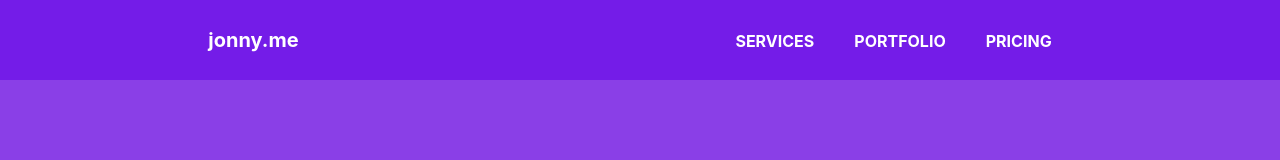
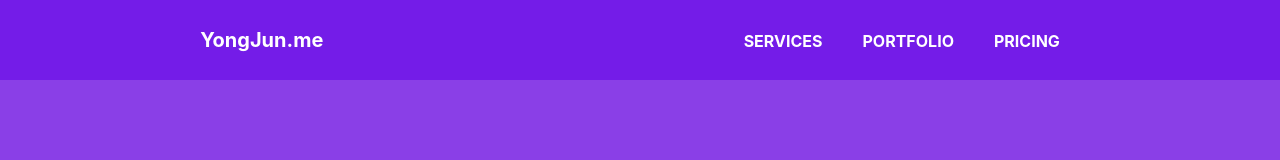
Before and after one commit to olivermen/React-Sass, a React (Create React App) app: page / in a window 1280 px wide. Shown: the top 160 px of the page. Built offline with nearby package versions, Linux system fonts and the light colour scheme.

Commit message:
younjun first commit

```diff
--- a/src/components/header/header.tsx
+++ b/src/components/header/header.tsx
@@ -7,7 +7,7 @@ const Header = () => {
   return (
     <div className="header">
       <div className="title">
-        <a href="https://jonny.me">jonny.me</a>
+        <a href="https://jonny.me">YongJun.me</a>
       </div>
       <div className="navbar">
         <a href="https://jonny.me">SERVICES</a>
```
